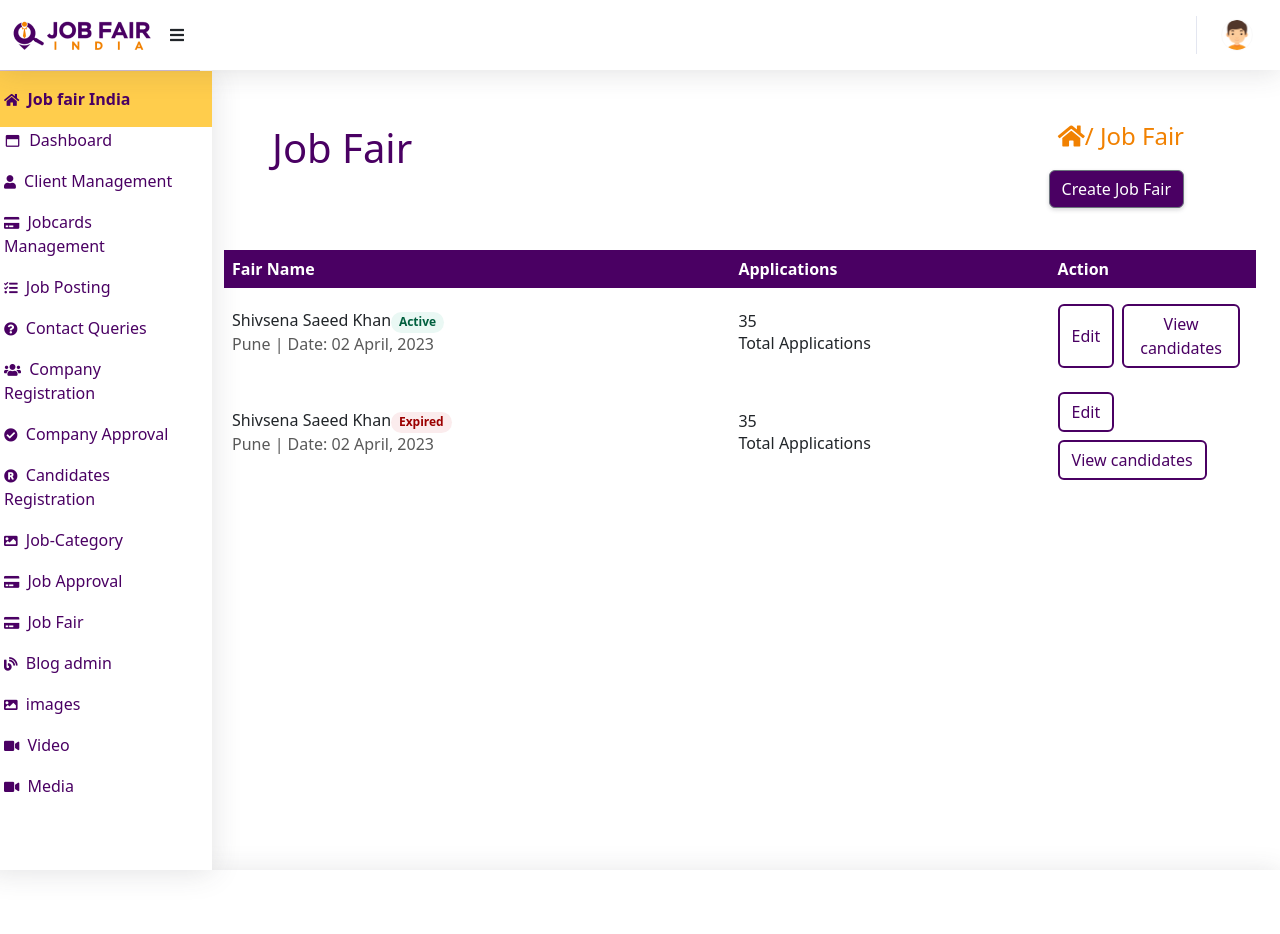
After one commit to mrkalpak/jobportal, a PHP site: page /jobportal/admin/admin_jobfair.php in a window 1280 px wide. The commit adds this page. Run offline with PHP 8.4, Linux system fonts and the light colour scheme; some libraries are stand-ins or nearby versions.

Commit message:
job fair

```diff
--- /dev/null
+++ b/admin/admin_jobfair.php
@@ -0,0 +1,159 @@
+<nav>
+    <?php include 'admin-header.php'; ?>
+</nav>
+<link rel="stylesheet" href="./css/jobpost.css">
+<style>
+    .form-control {
+        height: auto;
+    }
+</style>
+
+<div class="row w-100" id="content">
+
+    <!-- Sidebar -->
+    <?php include 'sidebar.php'; ?>
+    <!-- Sidebar -->
+
+    <!-- Container Fluid-->
+    <div class="col mx-0" id="container-wrapper">
+        <div class="row w-100 justify-content-between  bdr-custom-padding fs-4">
+            <div class="col-md-6" style="font-size: 40px;color: #4A0063;">
+                Job Fair
+            </div>
+            <div class="col-md-6 div1" style="color:#F18101;">
+                <i class="fa fa-home"></i>/ Job Fair
+                <br>
+                <button type="button" class="btn btn-secondary mt-3" data-bs-toggle="modal" data-bs-target="#exampleModalCenter" style=" background:#4A0063; margin-bottom: -34px;">Create
+                    Job Fair
+                </button>
+
+            </div>
+        </div>
+        <div class="row mx-auto my-4 table-responsive">
+            <table class="" id="myTable">
+                <tr style="background-color: #4a0063; ">
+                    <th>Fair Name</th>
+                    <th>Applications</th>
+                    <th id="action_col">Action</th>
+                </tr>
+
+                <tr>
+                    <td>
+                    Shivsena Saeed Khan<span class="badge rounded-pill  active-plan">Active</span>
+                        <br>
+                        <span style="color: #595959;">Pune | Date: 02 April, 2023</span> <br>
+
+                    </td>
+                    <td>
+                        35 <br> Total Applications
+                    </td>
+
+                    <td class="d-flex">
+
+
+                            <button class="btn btn-outline-custom  mt-2 me-2 " data-bs-toggle="modal" data-bs-target="#exampleModalCenter">Edit</button>
+
+                        <a href="./job-fair-candidate.php">
+
+                            <button class="btn btn-outline-custom  mt-2 me-2 " data-bs-toggle="modal" data-bs-target="#proceed-modal">View candidates</button>
+                        </a>
+                    </td>
+
+
+                </tr>
+                <tr>
+                    <td>
+                    Shivsena Saeed Khan<span class="badge rounded-pill  expire-plan">Expired</span>
+                        <br>
+                        <span style="color: #595959;">Pune | Date: 02 April, 2023</span> <br>
+
+                    </td>
+                    <td>
+                        35 <br> Total Applications
+                    </td>
+
+                    <td>
+                    <button class="btn btn-outline-custom  mt-2 me-2 " data-bs-toggle="modal" data-bs-target="#exampleModalCenter">Edit</button>
+                        <a href="./job-fair-candidate.php">
+
+                            <button class="btn btn-outline-custom  mt-2 me-2 " data-bs-toggle="modal" data-bs-target="#proceed-modal">View candidates</button>
+                        </a>
+                    </td>
+
+
+                </tr>
+
+
+
+
+
+
+
+
+            </table>
+
+        </div>
+
+
+
+
+    </div>
+    <!---Container Fluid-->
+</div>
+<!-- Footer -->
+
+<footer class="sticky-footer">
+    <?php include 'footer.php'; ?>
+</footer>
+<!-- Footer -->
+</div>
+</div>
+
+
+<!-- create job fair mmodal -->
+<!-- Modal -->
+<div class="modal fade" id="exampleModalCenter" tabindex="-1" role="dialog" aria-labelledby="exampleModalCenterTitle" aria-hidden="true">
+    <div class="modal-dialog " role="document">
+        <div class="modal-content">
+            <div class="modal-header">
+                <h5 class="modal-title" id="exampleModalCenterTitle">Create Job fair</h5>
+                <button type="button" class="close" data-bs-dismiss="modal" aria-label="Close">
+                    <span aria-hidden="true">&times;</span>
+                </button>
+            </div>
+            <div class="modal-body">
+                <form action="">
+                    <div class="form-group">
+                        <label for="Name">Name</label>
+                        <input type="text" class="form-control" id="Name" placeholder="Enter Name">
+                    </div>
+                    <div class="form-group">
+                        <label for="date">Date</label>
+                        <input type="date" class="form-control" id="date" placeholder="Enter date">
+                    </div>
+                    <div class="form-group">
+                        <label for="time">Time</label>
+                        <input type="time" class="form-control" id="time" placeholder="Enter date">
+                    </div>
+                    <div class="form-group">
+                        <label for="banner">Banner Image</label>
+                        <input type="file" class="form-control " id="banner">
+                    </div>
+                    <div class="form-group">
+                        <label for="location">Location</label>
+                        <input type="text" class="form-control " id="location">
+                    </div>
+                    <div class="form-group">
+                        <label for="Maplink">Map Link</label>
+                        <input type="text" class="form-control " id="Maplink">
+                    </div>
+                </form>
+            </div>
+            <div class="modal-footer">
+
+                <button type="button" class="btn text-white mx-auto" style=" background:#4A0063; ">Save changes</button>
+            </div>
+        </div>
+    </div>
+</div>
+<script src="vendor/bootstrap/js/bootstrap.bundle.min.js"></script>
--- a/admin/css/jobpost.css
+++ b/admin/css/jobpost.css
@@ -1,15 +1,15 @@
 :root {
-    --primary: #4a0063;
+  --primary: #4a0063;
   }
 
 .custom-outline-color {
-    color: var(--primary);
-    border-color: var(--primary);
+    color: #4a0063 !important;
+    border-color: #4a0063;
   }
   .custom-outline-color:hover {
     color: #fff;
-    background-color: var(--primary);
-    border-color: var(--primary);
+    background-color: #4a0063;
+    border-color: #4a0063;
   }
   th,
   td {
@@ -38,7 +38,7 @@
     font-size: small;
   }
   #action_col{
-      width: 15%;
+      width: 20%;
   }
   .expire-plan{
     background-color: #FBECED;
@@ -65,13 +65,13 @@
     color: #004BA9 !important;
   }
   .btn.btn-outline-custom {
-    border: 2px solid var(--primary);
-    color: var(--primary) !important;
+    border: 2px solid #4a0063;
+    color: #4a0063 !important;
     background-color: transparent;
   }
   .btn.btn-outline-custom:hover {
     color: white !important;
-    background-color: var(--primary);
+    background-color: #4a0063;
   }
   .candidate-card{
     width: 75%;
--- a/admin/sidebar.php
+++ b/admin/sidebar.php
@@ -69,6 +69,12 @@
       <span>Job Approval
       </span></a>
   </li>
+  <li class="nav-item ">
+    <a class="nav-link" href="admin_jobfair.php">
+      <i class="fa fa-credit-card"></i>
+      <span>Job Fair
+      </span></a>
+  </li>
 
 
   <li class="nav-item ">
```
Also changed, not shown: admin/job-fair-candidate.php (added, +265 -0 lines), admin/job-posting.php (+3 -12 lines).
